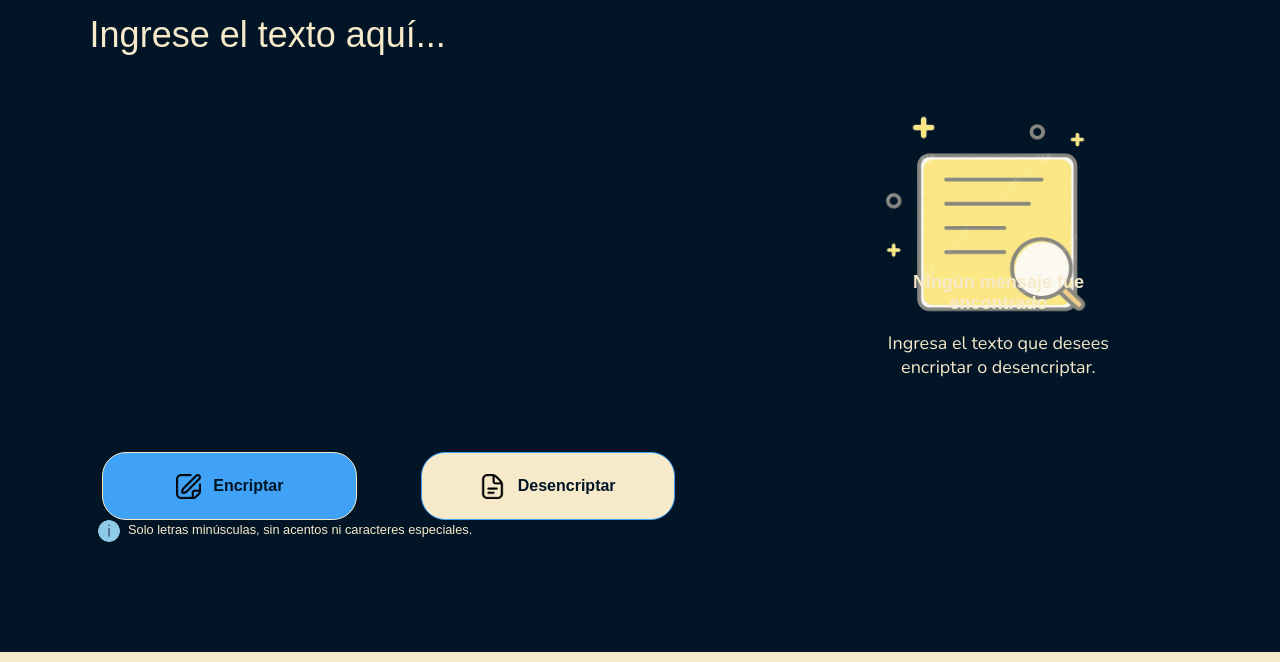
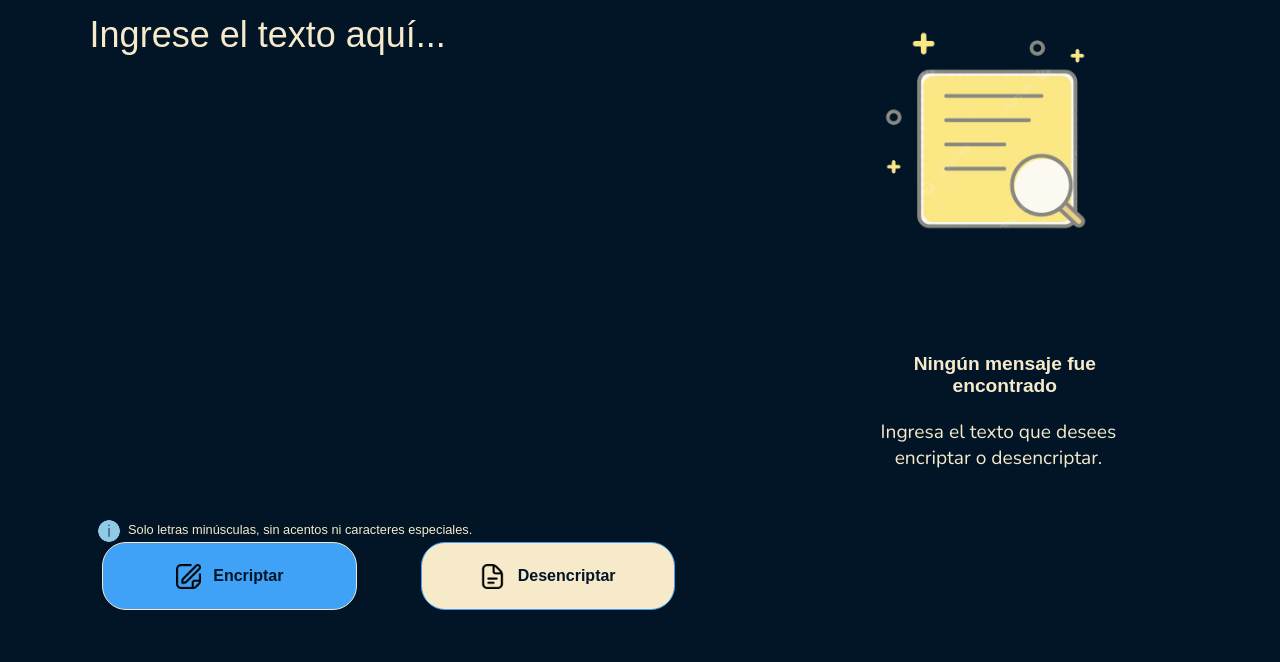
Before and after one commit to diego-dmz/Encriptador-Texto, a plain HTML site: page index.html in a window 1280 px wide. Shown: the part 126-788 px from the top of the page. Drawn offline with nearby package versions, Linux system fonts and the light colour scheme; a web font is replaced by a local one.

Commit message:
solucion error de fusion commit anterior

```diff
--- a/logic.js
+++ b/logic.js
@@ -95,6 +95,7 @@ function filtrarTexto() {
             imagen = document.createElement("img");
             imagen.src = "imagenes/Muñeco.png";
             imagen.alt = "muñeco salida";
+            imagen.classList.add("Resultado__Texto img");
         }
 
         let mensaje1 = document.createElement("p");
@@ -117,9 +118,12 @@ function filtrarTexto() {
             imagen.src = "imagenes/Muñeco.png";
             imagen.alt = "muñeco salida";
             imagen.id = "imagen_buscar";
+
         }
+
         resultadodiv.appendChild(imagen);
         botonlimpiar.style.display = "inline-block";
+
     }
 }
 
--- a/style.css
+++ b/style.css
@@ -68,11 +68,11 @@ body{
    flex-direction: column;
    align-items: center; /* Centra horizontalmente dentro de la columna */
    justify-content: center;
-   width: 30%;
-   height: 400px;
-   color: var(--color-2);
-   font-family: var(--fuente-Inter);
-   font-size: 18px;
+   width: 40%;
+   height: 53vh;
+   color: var(--color-1);
+   font-family: var(--fuente-rocknroll);
+   font-size: 1.2rem;
    font-weight: 400;
    overflow: hidden; /* Oculta el contenido desbordado */
    overflow: auto;
@@ -80,23 +80,25 @@ body{
 .Resultado__Texto img {
    position: absolute;
    left: 68%;
-   color: var(--color-1);
+   top: 3%;
    width: 18%;
 }
+
+
 .p_1 {
    position: absolute;
    left: 68%;
-   top: 60%;
+   top: 74%;
    color: var(--color-1);
    font-family: var(--fuente-rocknroll);
    font-weight: 700;
-   width: 20%;
+   width: 21%;
    text-align: center;
 }
 .p_2 {
    position: absolute;
    left:68%;
-   top: 73%;
+   top: 88%;
    color: var(--color-1);
    font-family: var(--fuente-nunito);
    width: 20%;
@@ -131,7 +133,7 @@ body{
 
 .cont__botones {
    display: flex ;
-   align-items: start;
+   align-items: center;
    width:100%;
    height: 25vh;
    gap: 5%;
@@ -241,11 +243,12 @@ height: 25px;
    color: #3ABEF9;
    background-color: var(--color-4);
    font-family: var(--fuente-rocknroll);
+   font-size: 1.3rem;
    border: none;
    cursor: pointer;
    position: absolute;
    left:85%;
-   bottom: 9%;
+   bottom: 12%;
    text-align: center;
 }
 
@@ -270,6 +273,5 @@ text-align: center;
 }
 
 .redes{
-  padding-top: 5%;
    width: 80%;
 }
```
